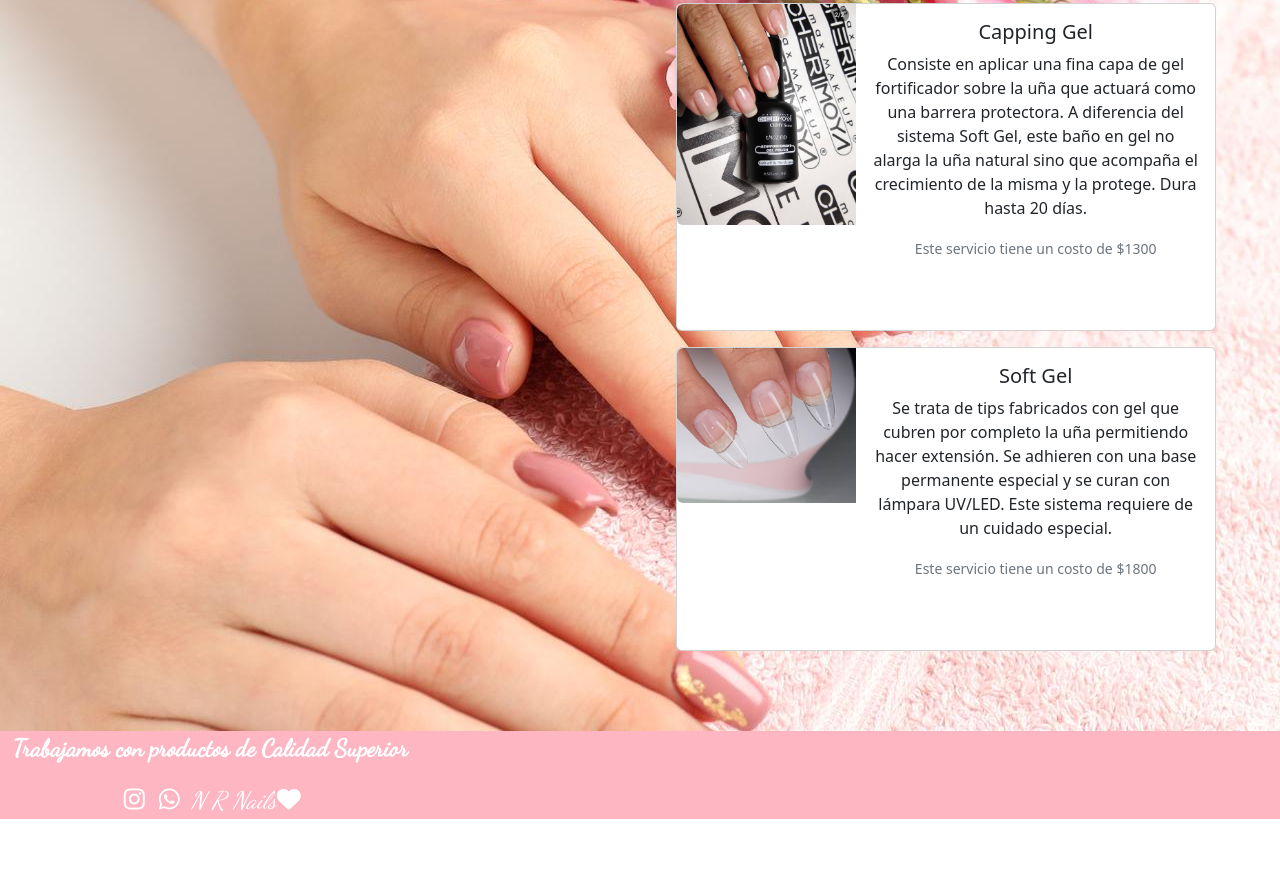
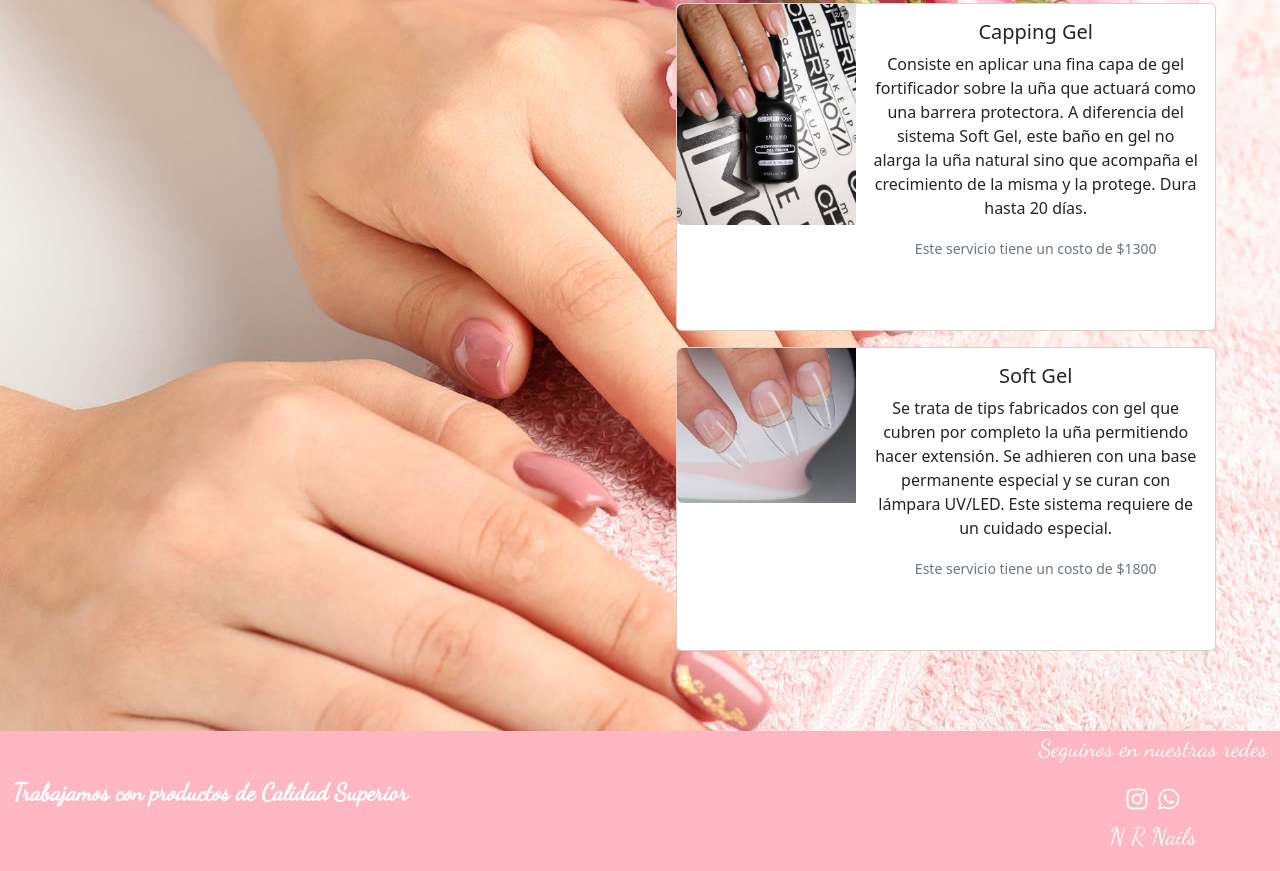
Before and after one commit to emiivargass/NR-Nails, a plain HTML site: page pages/servicios.html in a window 1280 px wide. Shown: the part 453-1324 px from the top of the page. Before the commit the page ends 1272 px from the top, so only its background shows below. Drawn offline with nearby package versions, Linux system fonts and the light colour scheme.

Commit message:
Correccion Footer

```diff
--- a/pages/servicios.html
+++ b/pages/servicios.html
@@ -114,17 +114,21 @@
 
 
     <footer class="pie-pag">
-        <div class="redes">
-            <strong>
-                <p>Trabajamos con productos de Calidad Superior</p>
-            </strong>
 
+        <strong>
+            <p>Trabajamos con productos de Calidad Superior</p>
+        </strong>
+        <div>
+            <p>Seguinos en nuestras redes</p>
             <a href="https://www.instagram.com/natyriquelmenails/" target="_blank">
-                <i class="fa-brands fa-instagram"></i></a>
-            <a href=""><i class="fa-brands fa-whatsapp"></i></a>
-            <i>N R Nails</i><i class="fa-solid fa-heart"></i>
+                <i class="fa-brands fa-instagram"></i>
+            </a>
+            <a href="">
+                <i class="fa-brands fa-whatsapp"></i>
+            </a>
+            <p>N R Nails</p>
+        </div>
 
-        </div>
     </footer>
 </body>
 
```
